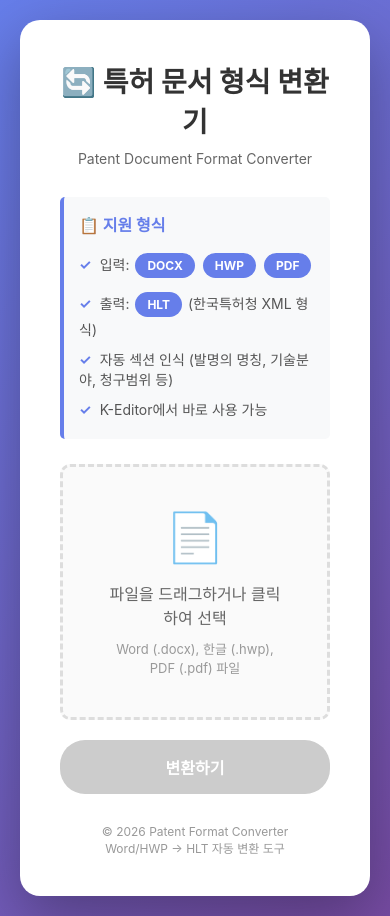
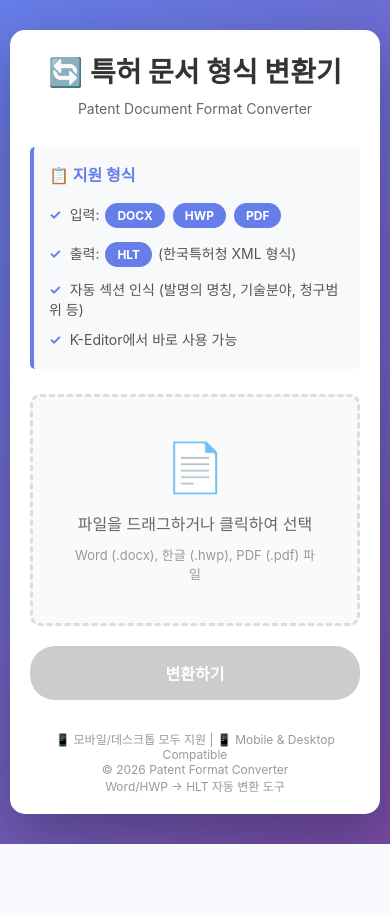
Before and after one commit to ilrdeept2-netizen/test1, a Flask app: page / in a window 390 px wide. After the commit the page ends 844 px from the top, so only its background shows below. Run offline with Flask 3, Linux system fonts and the light colour scheme.

Commit message:
Add mobile compatibility with Replit support
Features:
- Add Replit configuration files (.replit, replit.nix)
- Enhance mobile-responsive UI with media queries
- Update app.py to support Replit environment detection
- Add "Run on Replit" button to README
- Include comprehensive mobile usage guide
- Update .gitignore for Replit-specific files

Now users can access the patent converter from any mobile device
via Replit without any installation required.

```diff
--- a/app.py
+++ b/app.py
@@ -115,15 +115,26 @@ def health():
 
 
 if __name__ == '__main__':
+    # Replit 환경 감지
+    port = int(os.environ.get('PORT', 5000))
+    is_replit = os.environ.get('REPL_ID') is not None
+
     print("=" * 60)
     print("특허 문서 형식 변환기 웹 서버")
     print("Patent Document Format Converter Web Server")
     print("=" * 60)
     print()
-    print("서버 주소: http://localhost:5000")
-    print("지원 형식: .docx, .hwp -> .hlt")
+
+    if is_replit:
+        print("🌐 Replit 환경에서 실행 중")
+        print(f"📱 모바일/데스크톱에서 접속 가능")
+        print(f"🔗 포트: {port}")
+    else:
+        print(f"서버 주소: http://localhost:{port}")
+
+    print("지원 형식: .docx, .hwp, .pdf -> .hlt")
     print()
     print("서버를 중지하려면 Ctrl+C를 누르세요")
     print("=" * 60)
 
-    app.run(host='0.0.0.0', port=5000, debug=True)
+    app.run(host='0.0.0.0', port=port, debug=not is_replit)
--- a/templates/index.html
+++ b/templates/index.html
@@ -28,6 +28,35 @@
             padding: 40px;
             max-width: 600px;
             width: 100%;
+        }
+
+        /* 모바일 최적화 */
+        @media (max-width: 768px) {
+            body {
+                padding: 10px;
+            }
+
+            .container {
+                padding: 20px;
+                border-radius: 15px;
+            }
+
+            h1 {
+                font-size: 22px;
+            }
+
+            .upload-area {
+                padding: 30px 20px;
+            }
+
+            .upload-icon {
+                font-size: 36px;
+            }
+
+            .btn {
+                padding: 12px 25px;
+                font-size: 15px;
+            }
         }
 
         h1 {
@@ -277,6 +306,7 @@
         <div class="message" id="message"></div>
 
         <div class="footer">
+            <p>📱 모바일/데스크톱 모두 지원 | 📱 Mobile & Desktop Compatible</p>
             <p>© 2026 Patent Format Converter</p>
             <p>Word/HWP → HLT 자동 변환 도구</p>
         </div>
```
Also changed, not shown: README.md, 3 other files.
